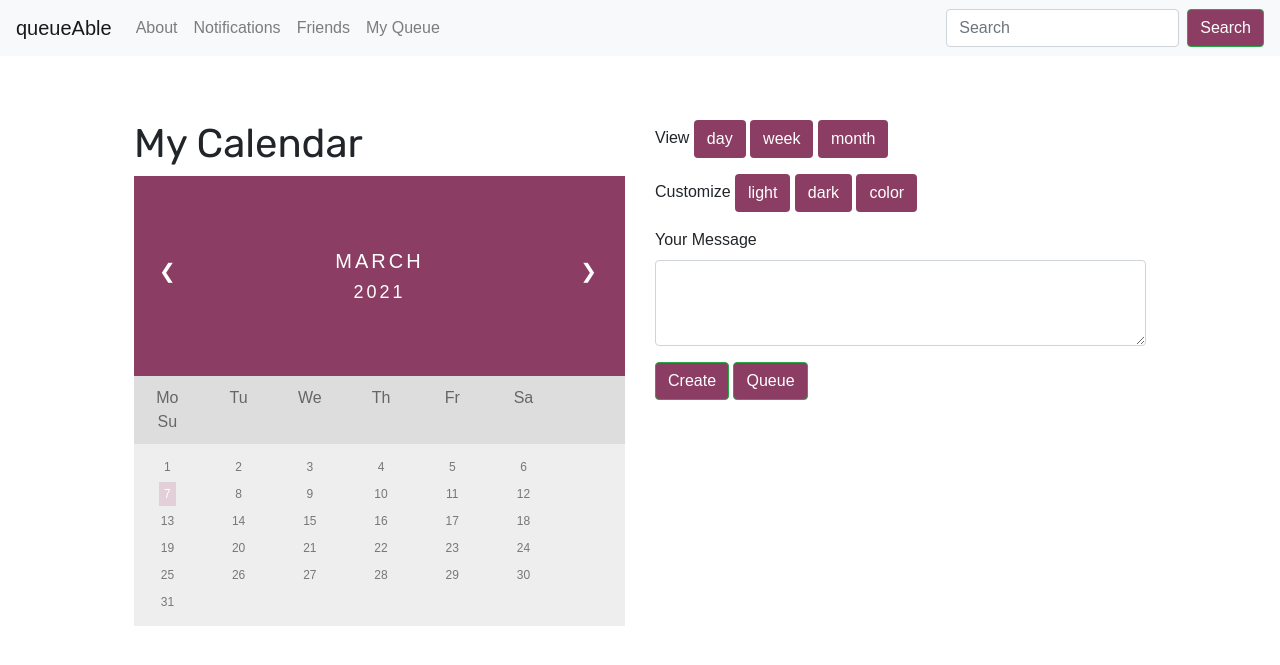
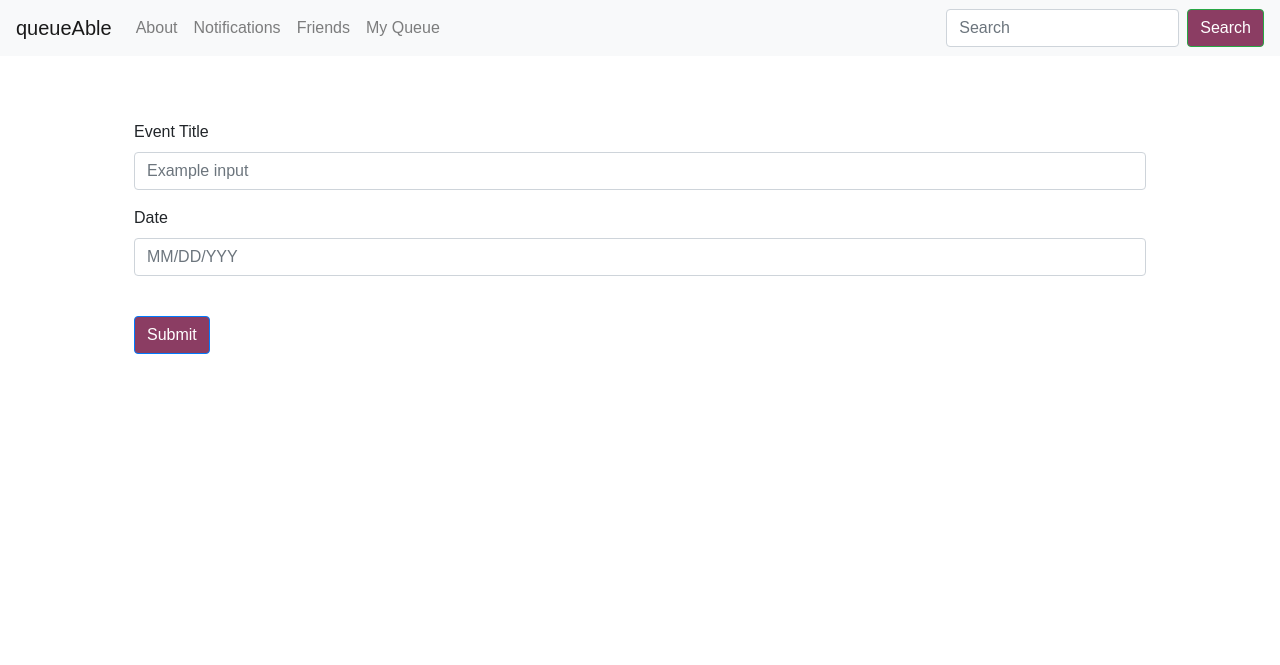
Before and after one commit to vyoung98/queueable, a PHP site: page /eventcreation.php in a window 1280 px wide. Shown: the top 665 px of the page. Run offline with PHP 8.4, Linux system fonts and the light colour scheme; some libraries are stand-ins or nearby versions.

Commit message:
started on event creation screen

```diff
--- a/eventcreation.php
+++ b/eventcreation.php
@@ -4,7 +4,11 @@
         <link rel="preconnect" href="https://fonts.gstatic.com">
         <link href="https://fonts.googleapis.com/css2?family=Rubik&display=swap" rel="stylesheet">
         <link rel="stylesheet" href="https://stackpath.bootstrapcdn.com/bootstrap/4.4.1/css/bootstrap.min.css" integrity="sha384-Vkoo8x4CGsO3+Hhxv8T/Q5PaXtkKtu6ug5TOeNV6gBiFeWPGFN9MuhOf23Q9Ifjh" crossorigin="anonymous">
+        <link rel="stylesheet" href="https://cdnjs.cloudflare.com/ajax/libs/bootstrap-datepicker/1.4.1/css/bootstrap-datepicker3.css"/>
         <link rel="stylesheet" href="styles/style.css">
+        <script src="https://kit.fontawesome.com/a076d05399.js"></script>
+        <script type="text/javascript" src="https://code.jquery.com/jquery-1.11.3.min.js"></script>
+        <script type="text/javascript" src="https://cdnjs.cloudflare.com/ajax/libs/bootstrap-datepicker/1.4.1/js/bootstrap-datepicker.min.js"></script>
         <meta charset="UTF-8">
         <meta http-equiv="X-UA-Compatible" content="IE=edge">
         <meta name="viewport" content="width=device-width, initial-scale=1">
@@ -24,92 +28,21 @@
 
 
           <div class="container">
-            <div class="row">
-              <div class="col-sm">
-
-
-                <h1>My Calendar</h1>
-
-                <div class="month">
-                  <ul>
-                    <li class="prev">&#10094;</li>
-                    <li class="next">&#10095;</li>
-                    <li>
-                      March<br>
-                      <span style="font-size:18px">2021</span>
-                    </li>
-                  </ul>
-                </div>
-
-                <ul class="weekdays">
-                  <li>Mo</li>
-                  <li>Tu</li>
-                  <li>We</li>
-                  <li>Th</li>
-                  <li>Fr</li>
-                  <li>Sa</li>
-                  <li>Su</li>
-                </ul>
-
-                <ul class="days">
-                  <li>1</li>
-                  <li>2</li>
-                  <li>3</li>
-                  <li>4</li>
-                  <li>5</li>
-                  <li>6</li>
-                  <li><span class="active">7</span></li>
-                  <li>8</li>
-                  <li>9</li>
-                  <li>10</li>
-                  <li>11</li>
-                  <li>12</li>
-                  <li>13</li>
-                  <li>14</li>
-                  <li>15</li>
-                  <li>16</li>
-                  <li>17</li>
-                  <li>18</li>
-                  <li>19</li>
-                  <li>20</li>
-                  <li>21</li>
-                  <li>22</li>
-                  <li>23</li>
-                  <li>24</li>
-                  <li>25</li>
-                  <li>26</li>
-                  <li>27</li>
-                  <li>28</li>
-                  <li>29</li>
-                  <li>30</li>
-                  <li>31</li>
-                </ul>
-
+            <form>
+              <div class="form-group">
+                <label for="formGroupExampleInput">Event Title</label>
+                <input type="text" class="form-control" id="formGroupExampleInput" placeholder="Example input">
+              </div>
+              <div class="form-group">
+                <label class="control-label" for="date">Date</label>
+                <input class="form-control" id="date" name="date" placeholder="MM/DD/YYY" type="text"/>
               </div>
 
-              <div class="col-sm">
-                <div class="form-group">
-                    <label for="formGroupExampleInput">View</label>
-                    <button type="button" class="btn">day</button>
-                    <button type="button" class="btn">week</button>
-                    <button type="button" class="btn">month</button>
-                </div>
-                <div class="form-group">
-                    <label for="exampleInputEmail1">Customize</label>
+              <br>
+              <button type="submit" class="btn btn-primary">Submit</button>
+            </form>
+          </div>
 
-                    <button type="button" class="btn">light</button>
-                    <button type="button" class="btn">dark</button>
-                    <button type="button" class="btn">color</button>
-                </div>
-                <div class="form-group">
-                    <label for="exampleFormControlTextarea1">Your Message</label>
-                    <textarea class="form-control" id="exampleFormControlTextarea1" rows="3"></textarea>
-                </div>
-                <button type="submit" class="btn btn-success">Create</button>
-
-                <button type="submit" class="btn btn-success">Queue</button>
-              </div>
-            </div>
-          </div>
+          <script type="text/javascript" src="js/script.js"></script>
     </body>
 </html>
--- a/js/script.js
+++ b/js/script.js
@@ -125,3 +125,16 @@ var deleteTask=function(){
 var ajaxRequest=function(){
 	console.log("AJAX Request");
 }
+
+// Calendar Date Picker
+$(document).ready(function(){
+	var date_input=$('input[name="date"]'); //our date input has the name "date"
+	var container=$('.bootstrap-iso form').length>0 ? $('.bootstrap-iso form').parent() : "body";
+	var options={
+	  format: 'mm/dd/yyyy',
+	  container: container,
+	  todayHighlight: true,
+	  autoclose: true,
+	};
+	date_input.datepicker(options);
+  })
```
